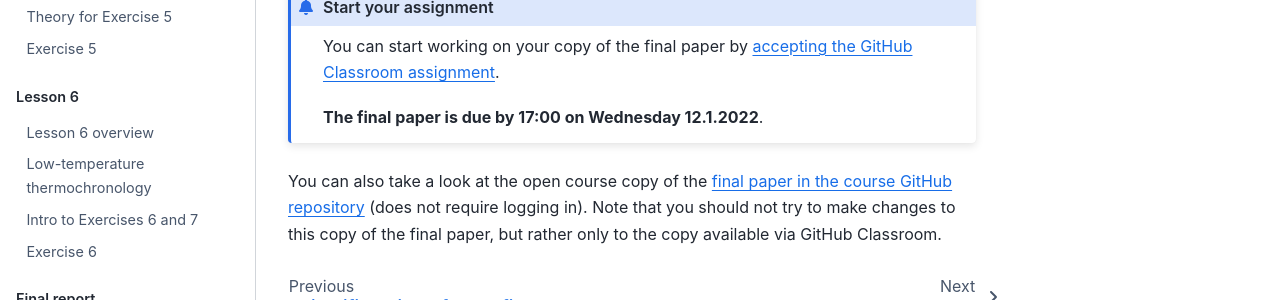
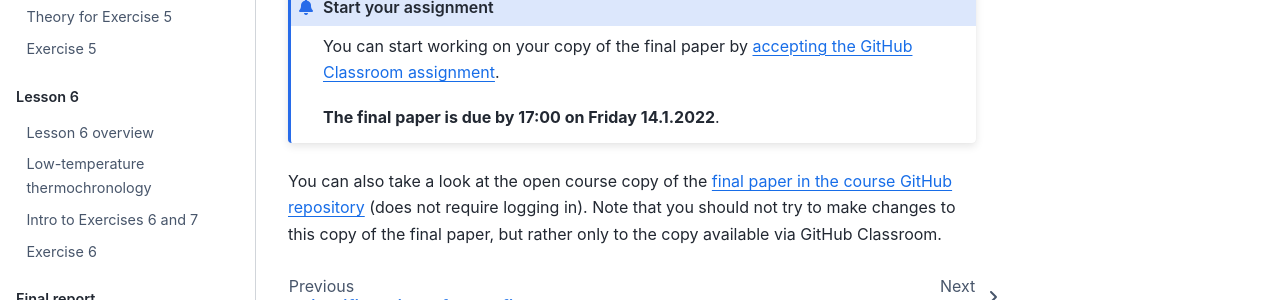
Before and after one commit to IntroQG/site, a Sphinx documentation site: the page built from source/final-paper/template.rst, in a window 1280 px wide. Shown: the part 292-592 px from the top of the page. Built offline with Sphinx 7.4.7 and the Sphinx Book theme 1.1.4, drawn with Linux system fonts in a browser that asks for light colours.

Commit message:
Update final paper due date

```diff
--- a/source/final-paper/template.rst
+++ b/source/final-paper/template.rst
@@ -9,7 +9,7 @@ Final paper template
 
     You can start working on your copy of the final paper by `accepting the GitHub Classroom assignment <https://classroom.github.com/a/lu7DEDHa>`__.
 
-    **The final paper is due by 17:00 on Wednesday 12.1.2022**.
+    **The final paper is due by 17:00 on Friday 14.1.2022**.
 
 You can also take a look at the open course copy of the `final paper in the course GitHub repository <https://github.com/introqg-2021/Final-paper>`__ (does not require logging in).
 Note that you should not try to make changes to this copy of the final paper, but rather only to the copy available via GitHub Classroom.
```
